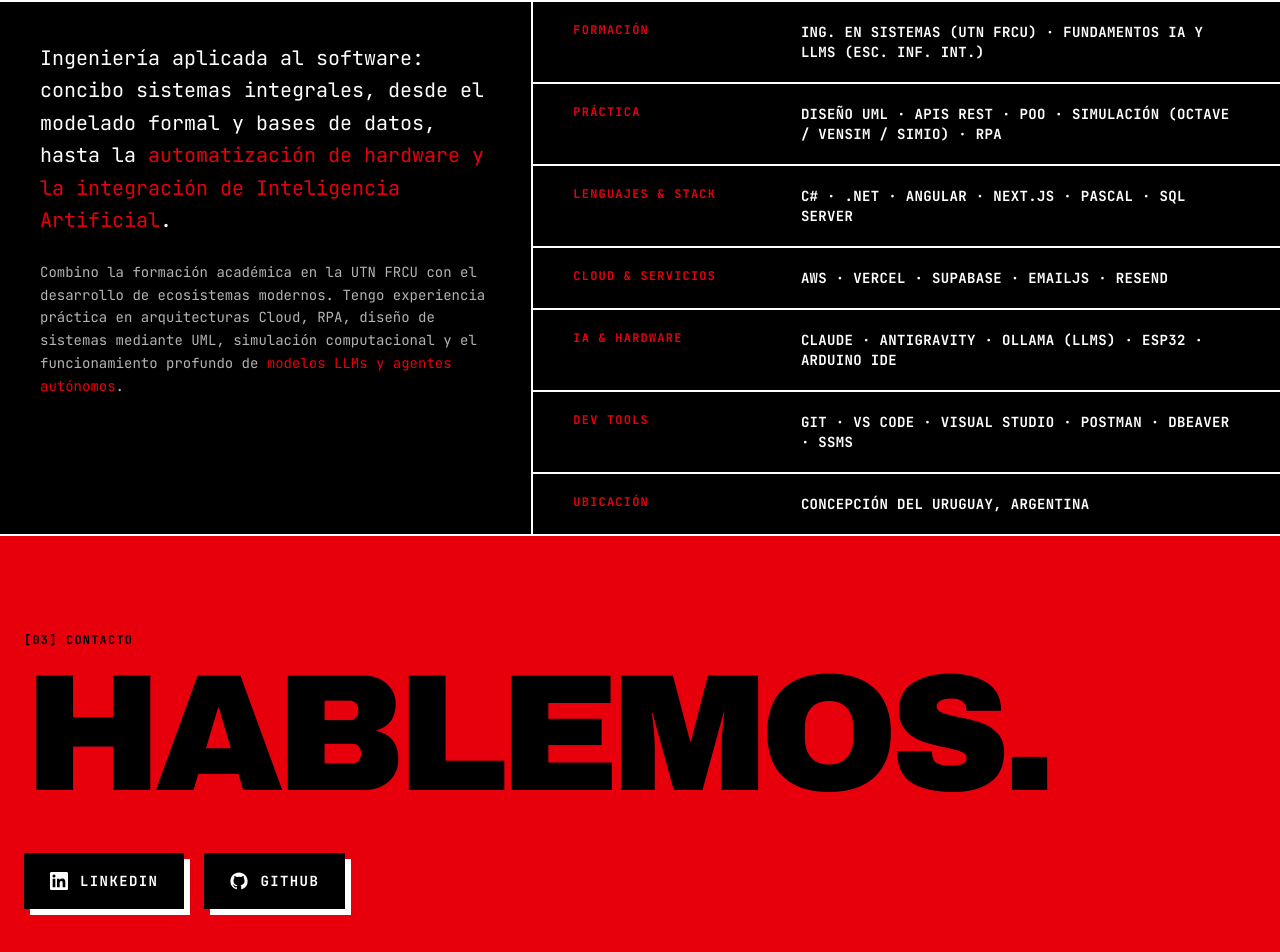
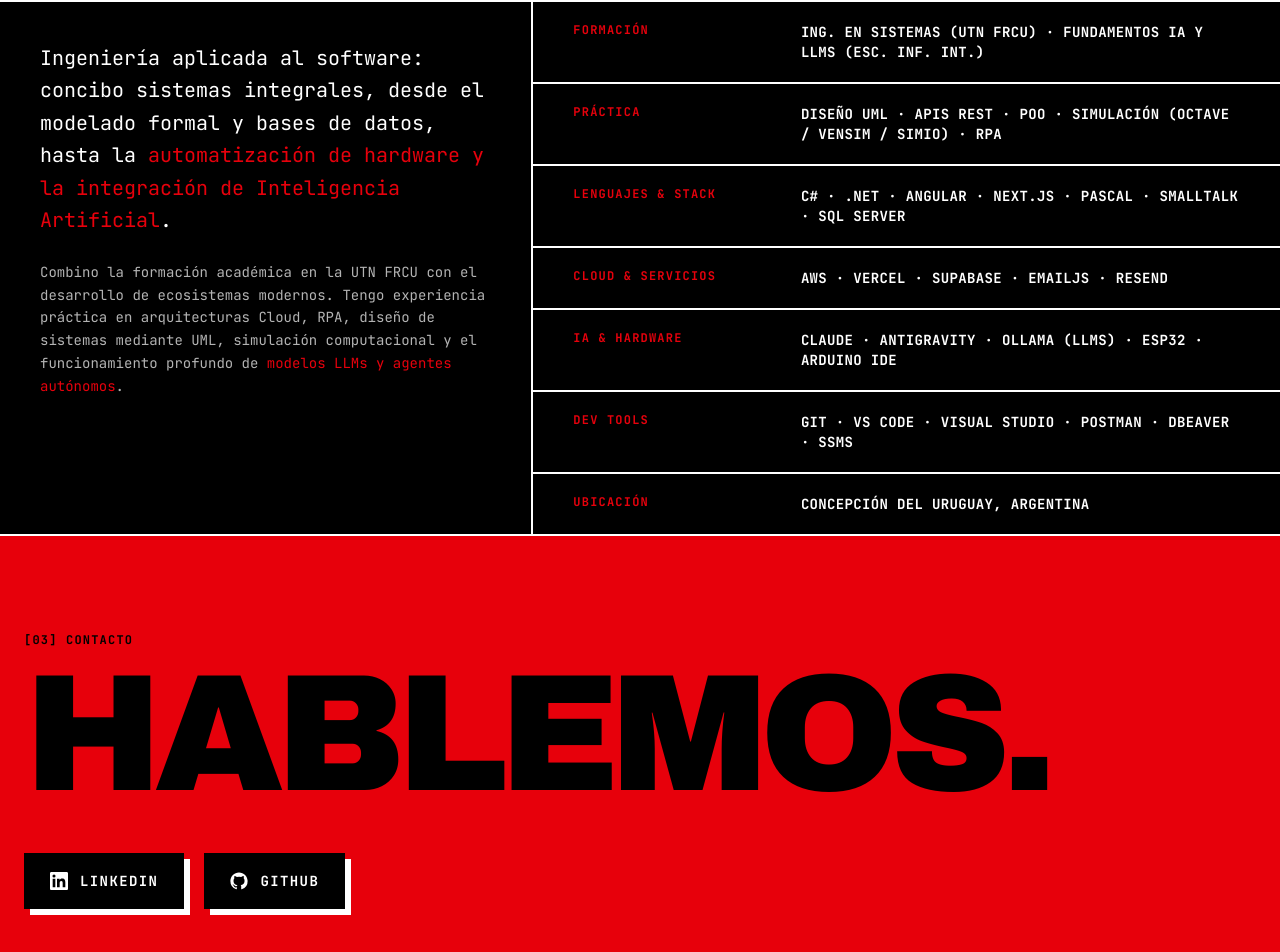
Before and after one commit to octavioleiva/PortfolioOctavioLeiva, a Next.js app: page / in a window 1280 px wide. Shown: the part 1811-2763 px from the top of the page. Built offline with nearby package versions, Linux system fonts and the light colour scheme.

Commit message:
feat: agregar Smalltalk a la lista de Lenguajes y Stack en Sobre Mi

```diff
--- a/src/app/page.tsx
+++ b/src/app/page.tsx
@@ -383,7 +383,7 @@ const specs = [
   },
   {
     key: "Lenguajes & Stack",
-    value: "C# · .NET · ANGULAR · NEXT.JS · PASCAL · SQL SERVER",
+    value: "C# · .NET · ANGULAR · NEXT.JS · PASCAL · SMALLTALK · SQL SERVER",
   },
   {
     key: "Cloud & Servicios",
```
